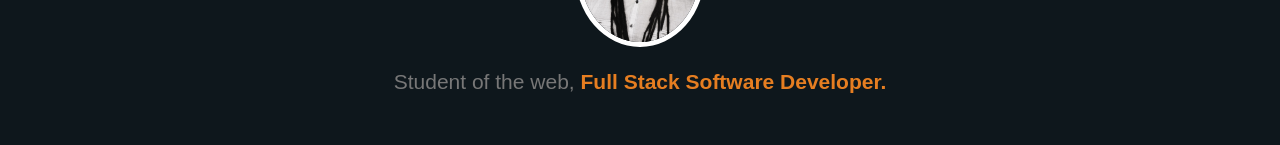
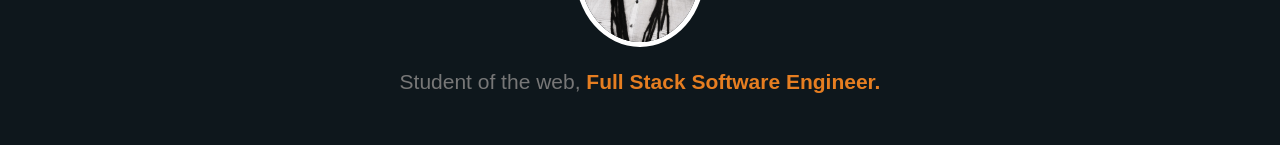
Before and after one commit to cbaston82/carlosbaston-react, a React (Create React App) app: page / in a window 1280 px wide. Shown: the part 335-480 px from the top of the page. Built offline with nearby package versions, Linux system fonts and the light colour scheme; no server answers.

Commit message:
update hero section

```diff
--- a/src/components/Hero.js
+++ b/src/components/Hero.js
@@ -13,7 +13,7 @@ const Hero = () => (
           Student of the web,
           {' '}
           <strong style={{ color: '#e67e21' }}>
-            Full Stack Software Developer.
+            Full Stack Software Engineer.
           </strong>
         </p>
         <h1>
```
